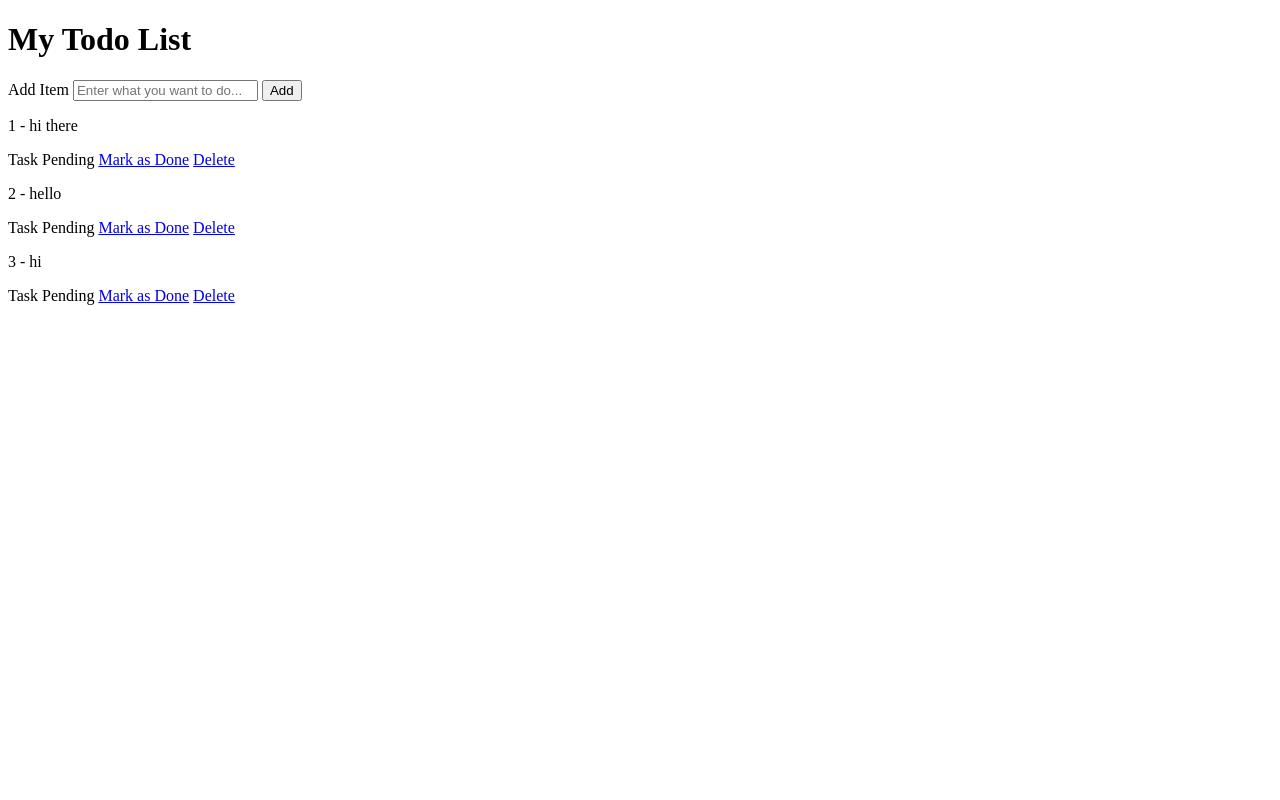
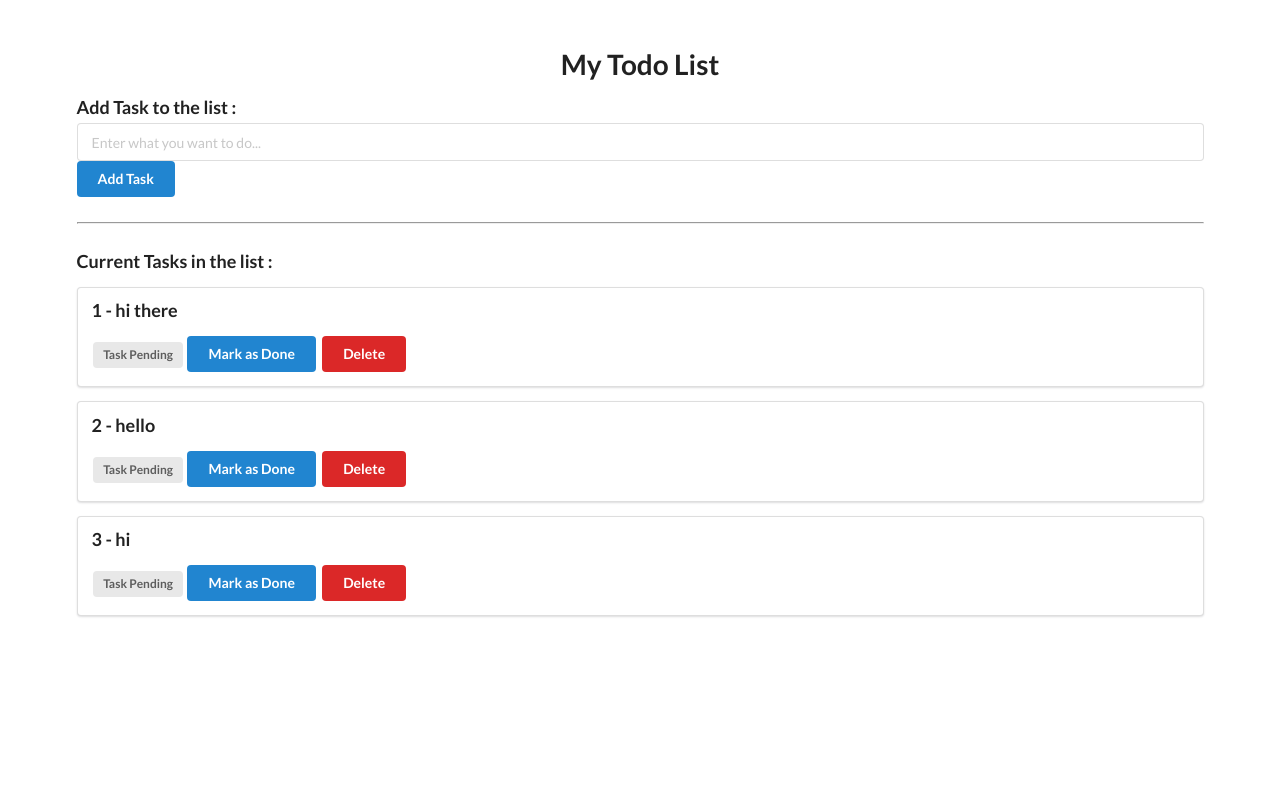
Before and after one commit to SaiPrakashGit/Todo-App, a Flask app: page / in a window 1280 px wide. Run offline with Flask 2, Linux system fonts and the light colour scheme; data comes from the database, SQL or seed files in the repository; both versions use the stored data as it was after the commit.

Commit message:
Adds the styling to the application and removes the bug(One can create same task again and again), now it is fixed

```diff
--- a/app.py
+++ b/app.py
@@ -1,4 +1,4 @@
-from flask import Flask, render_template, request, redirect, url_for
+from flask import Flask, render_template, request, redirect
 from flask_sqlalchemy import SQLAlchemy
 
 app = Flask(__name__)
@@ -13,7 +13,7 @@ db = SQLAlchemy(app)
 
 class Todo(db.Model):
 	id = db.Column(db.Integer, primary_key = True)
-	name = db.Column(db.String(50))			# Maximum of 50 characters
+	name = db.Column(db.String(100))			# Maximum of 100 characters
 	state = db.Column(db.Boolean) 			# Only 2 states  ( finished/not finished )
 
 
@@ -25,19 +25,23 @@ def main():
 
 @app.route("/add-item", methods=["post"])
 def add_task():
-	text = request.form.get("data")
+	text = request.form.get("data")			# Requesting form data which is posted to /add-item url
 	new_task = Todo(name=text, state=False)
+	all_tasks = Todo.query.all()
+	task = Todo.query.filter_by(name=text).first()		# Checking whether there exists a same task in the database already
 	if text == '':
-		all_tasks = Todo.query.all()
-		return render_template("index.html", message = 'Task creation failed. Please enter required fields to create a task', all_tasks=all_tasks )
+		return render_template("index.html", message = 'Please enter required fields to create a task.', all_tasks=all_tasks )
 	else:
-		db.session.add(new_task)
-		db.session.commit()
-		return redirect("/")
+		if task:
+			return render_template("index.html", message = 'This task already exists, Please create another task.', all_tasks=all_tasks )
+		else:
+			db.session.add(new_task)
+			db.session.commit()
+			return redirect("/")
 
 
 @app.route("/mark-item/<int:task_id>")
-def mark_task(task_id):
+def mark_task(task_id):						# Catching data which is posted to /mark-item url by the html button
 	task = Todo.query.filter_by(id=task_id).first()
 	task.state = not (task.state)
 	db.session.commit()
@@ -45,13 +49,14 @@ def mark_task(task_id):
 
 
 @app.route("/delete-item/<int:task_id>")
-def delete_task(task_id):
+def delete_task(task_id):					# Catching data which is posted to /mark-item url by the html button
 	task = Todo.query.filter_by(id=task_id).first()
 	db.session.delete(task)
 	db.session.commit()
 	return redirect("/")
 
 
-if __name__ == "__main__" :
-	db.create_all()						# Creates the data structure of given class
-	app.run(debug=True)
+if __name__ == "__main__" :			# Don't run the app when this module is imported by any other program
+	db.create_all()					# Creates the data structure(table) of given class
+	app.debug = True
+	app.run()
--- a/templates/index.html
+++ b/templates/index.html
@@ -4,46 +4,58 @@
 <head>
     <meta charset="UTF-8">
     <meta name="viewport" content="width=device-width, initial-scale=1.0">
-    <link href="{{ url_for('static', filename='main.css') }}" rel="stylesheet"/>
 	<title>Todo App</title>
+
+<!-- Using Semantic UI for bilding the style of the web-page b linking the url like bootstrap-->
+
+    <link rel="stylesheet" href="https://cdn.jsdelivr.net/npm/semantic-ui@2.4.2/dist/semantic.min.css">
+    <script src="https://cdn.jsdelivr.net/npm/semantic-ui@2.4.2/dist/semantic.min.js"></script>
 </head>
 
-<body>
-		<div>
-			<h1>My Todo List</h1>
+<body style="margin: 0; padding: 0;">
+		<div class="ui container">
+			<h1 class="ui center aligned header" style="padding-top: 50px;">My Todo List</h1>
 			{% if message %}
-			<p>{{ message }}</p>
+			<h4 style="text-align: center;">{{ message }}</h4>
 			{% endif %}
+
 <!-- Routing to the /add-item section of the main application -->
-			<form action="/add-item" method="post">
-				<div>
-					<label>Add Item</label>
-					<input type="text" name="data" placeholder="Enter what you want to do... ">
-					<button type="submit">Add</button>
+
+			<form class="ui form" action="/add-item" method="post">
+				<div class="field">
+					<label><h3>Add Task to the list :</h3></label>
+					<span><input type="text" name="data" placeholder="Enter what you want to do... " autocomplete="off"></span>
+					<button class="ui blue button" type="submit">Add Task</button>
 				</div>
-			</form>
-		</div>
+			</form><hr style="margin-top: 25px;">
 
 <!-- Using jinja templating to generate the div blocks of all tasks in database passed from main function -->
-
+			<h3>Current Tasks in the list :</h3>
 			{% for i in all_tasks %}
-		<div>
-			<p> {{ i.id }}  -  {{ i.name }}</p>
+			<div class="ui segment">
+				<p class="ui big header">{{ i.id }}  -  {{ i.name }}</p>
 
 				{% if i.state == True %}
-			<span>Task Completed</span>
+				<span class="ui green label">Task Completed</span>
 				{% else %}
-			<span>Task Pending</span>
+				<span class="ui gray label">Task Pending</span>
 				{% endif %}
 
 	<!-- Redirecting to (mark-item with unique id url) along with passing the task to the page -->
-			<a href="/mark-item/{{ i.id }}">Mark as Done</a>
+
+				{% if i.state == True %}
+				<a class="ui blue button" href="/mark-item/{{ i.id }}">Mark as Undone</a>
+				{% else %}
+				<a class="ui blue button" href="/mark-item/{{ i.id }}">Mark as Done</a>
+				{% endif %}
 
 	<!-- Redirecting to (delete-item with unique id url) along with passing the task to the page -->
-			<a href="/delete-item/{{ i.id }}">Delete</a>
+
+				<a class="ui red button" href="/delete-item/{{ i.id }}">Delete</a>
+			</div>
+			{% endfor %}
 
 		</div>
-		{% endfor %}
 </body>
 
 </html>
```
Also changed, not shown: db.sqlite, static/main.css (deleted). Lines whose indentation alone changed are shown as unchanged.
